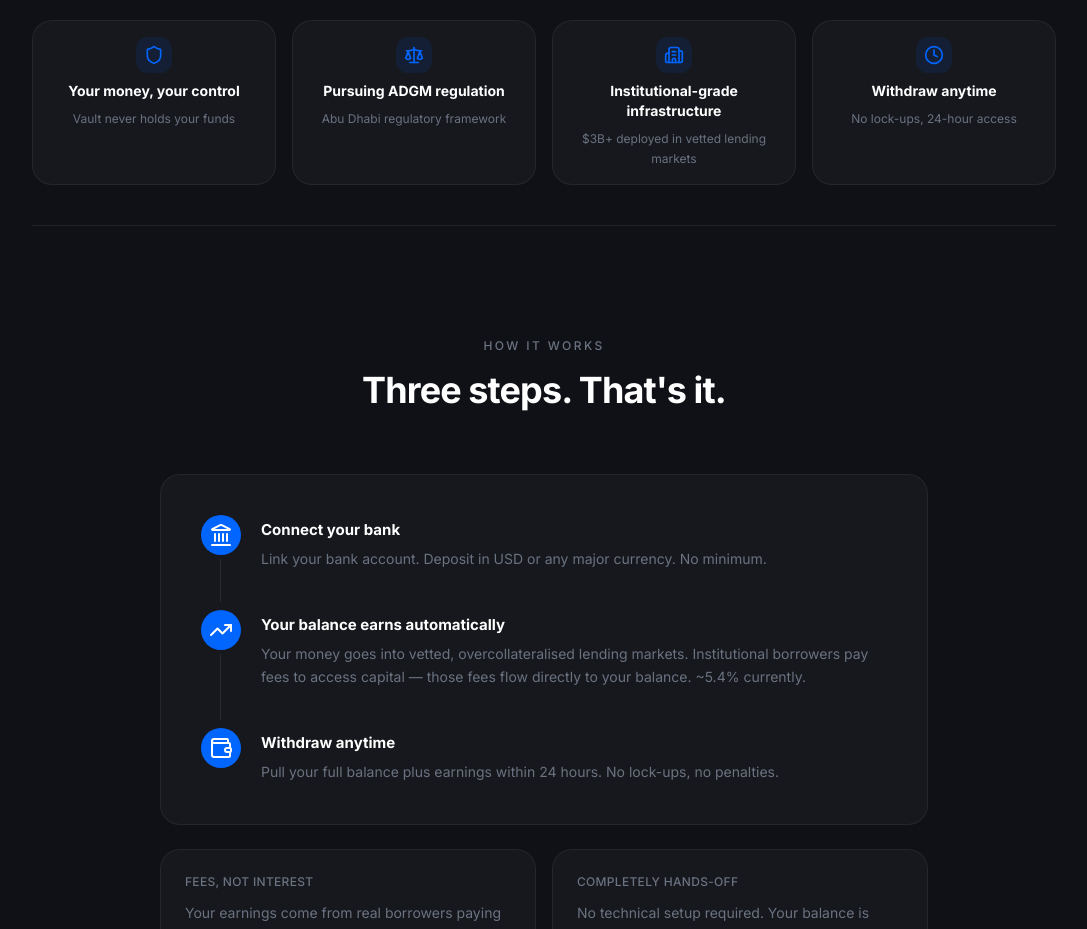
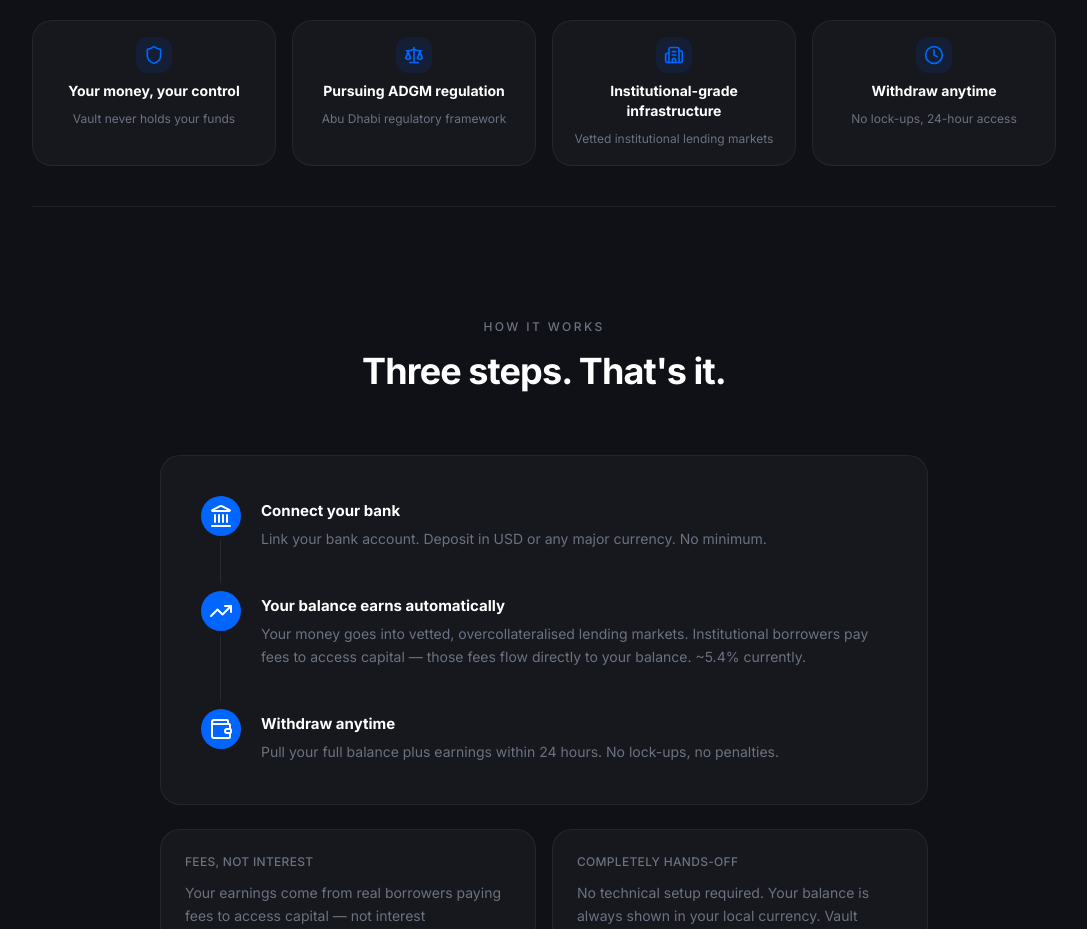
Before and after one commit to ZeroTimeDrift/vlt-landing, a Next.js app: page / in a window 1280 px wide. Shown: the part 820-1749 px from the top of the page, without its empty margins (96-1183 px from the left). Built offline with nearby package versions, Linux system fonts and the light colour scheme.

Commit message:
fix: replace unverifiable $3B+ stat in trust bar
Changed trust bar description from "$3B+ deployed in vetted lending
markets" to "Vetted institutional lending markets" — defensible without
needing an external source citation.

Co-Authored-By: Paperclip <noreply@paperclip.ing>

```diff
--- a/app/_components/client-home.tsx
+++ b/app/_components/client-home.tsx
@@ -417,7 +417,7 @@ export default function ClientHome({ blogPosts = [] }: { blogPosts?: BlogPostDat
               {
                 icon: <Building2 className="w-5 h-5 text-vault-accent" />,
                 label: "Institutional-grade infrastructure",
-                desc: "$3B+ deployed in vetted lending markets",
+                desc: "Vetted institutional lending markets",
               },
               {
                 icon: <Clock className="w-5 h-5 text-vault-accent" />,
```
